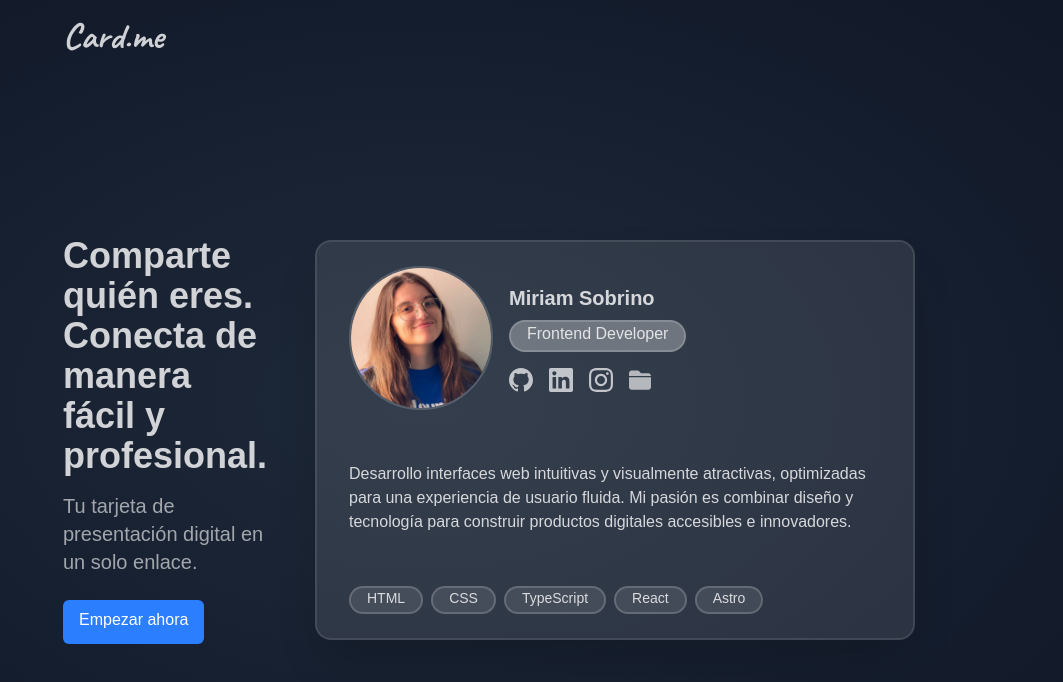
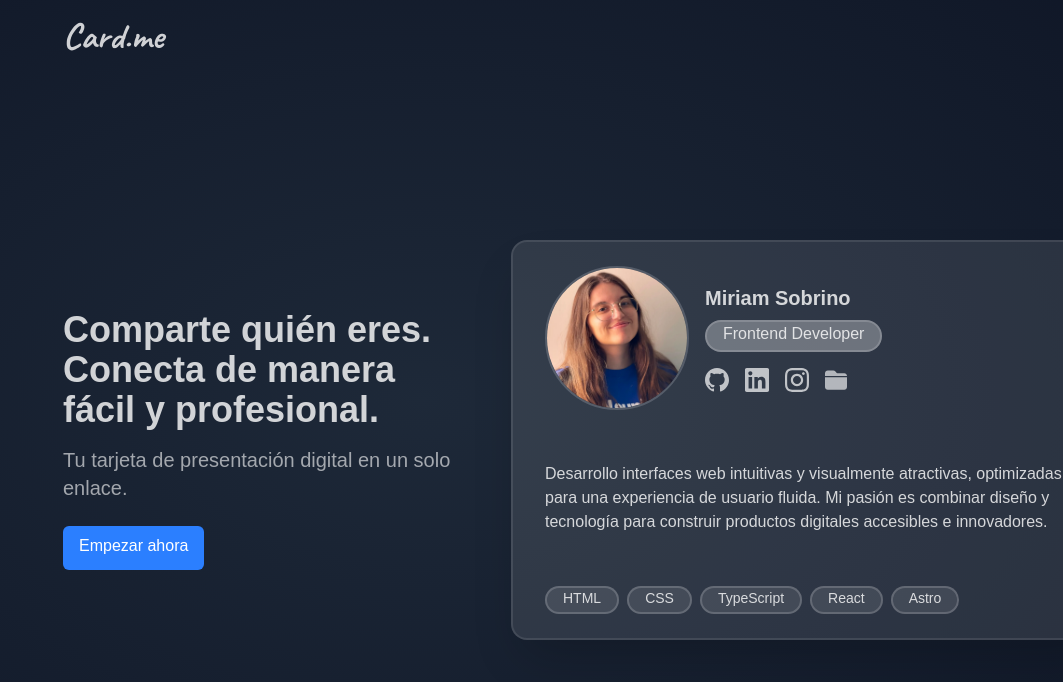
Before and after one commit to miriamsobrino/card-me, a React (Vite) app: page /login in a window 1280 px wide. Shown: the top 682 px of the page, without its empty margins (217-1280 px from the left). Built offline with nearby package versions, Linux system fonts and the light colour scheme; no server answers; the database is empty; a web font is replaced by a local one.

Commit message:
fix layout for safari of login page

```diff
--- a/src/pages/LoginPage.tsx
+++ b/src/pages/LoginPage.tsx
@@ -28,12 +28,12 @@ export default function LoginPage() {
       {loading ? (
         <span className='loader'></span>
       ) : (
-        <div className='flex flex-col gap-8 lg:flex-row lg:gap-12 items-center'>
+        <div className='flex flex-col gap-8 lg:flex-row lg:gap-12 items-center '>
           <motion.div
             initial={isMobile ? { opacity: 0, y: -50 } : { opacity: 0, x: -50 }}
             animate={isMobile ? { opacity: 1, y: 0 } : { opacity: 1, x: 0 }}
             transition={{ duration: 1.5, ease: [0, 0.55, 0.45, 1] }}
-            className='text-center lg:text-left items-center lg:items-start flex flex-col gap-2 '
+            className='text-center lg:text-left items-center lg:items-start flex flex-col gap-2 min-w-[400px] '
           >
             <div className='leading-2'>
               <h2 className='text-3xl lg:text-4xl text-white/80 font-bold'>
```
